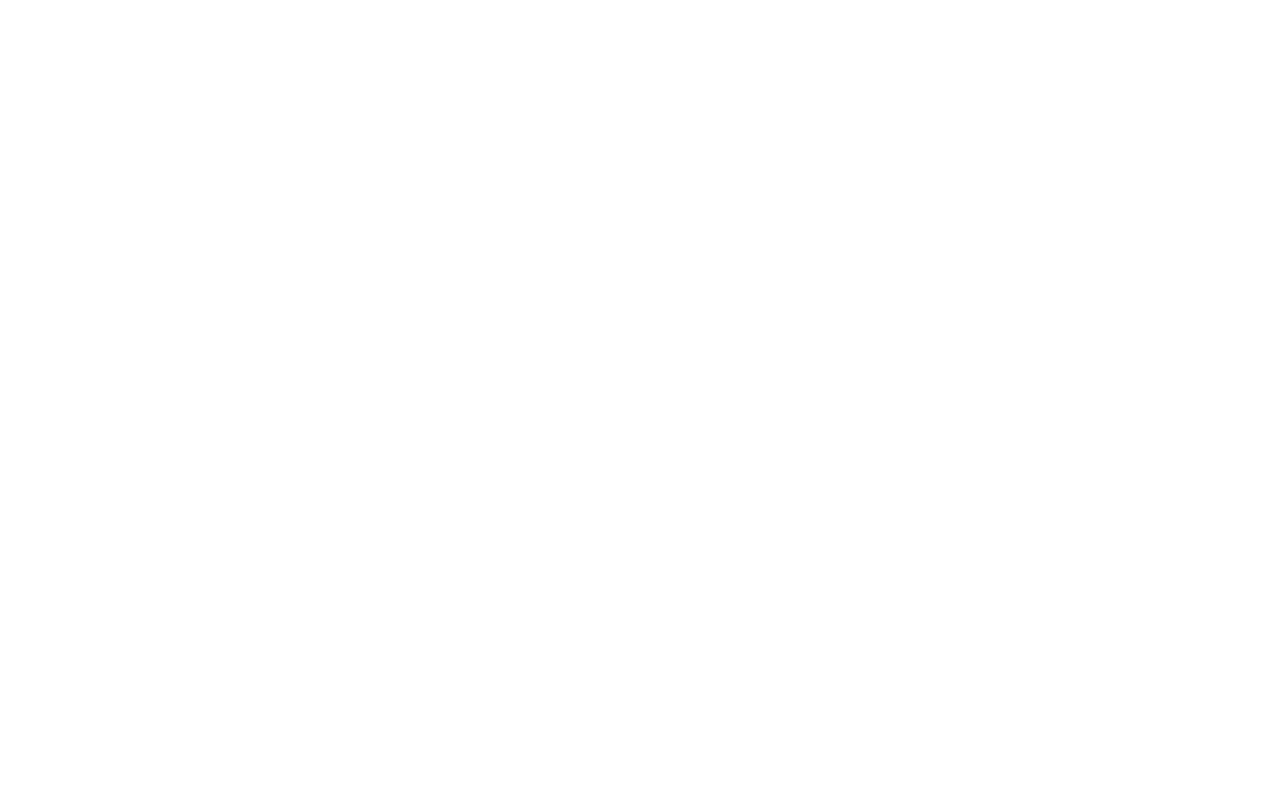
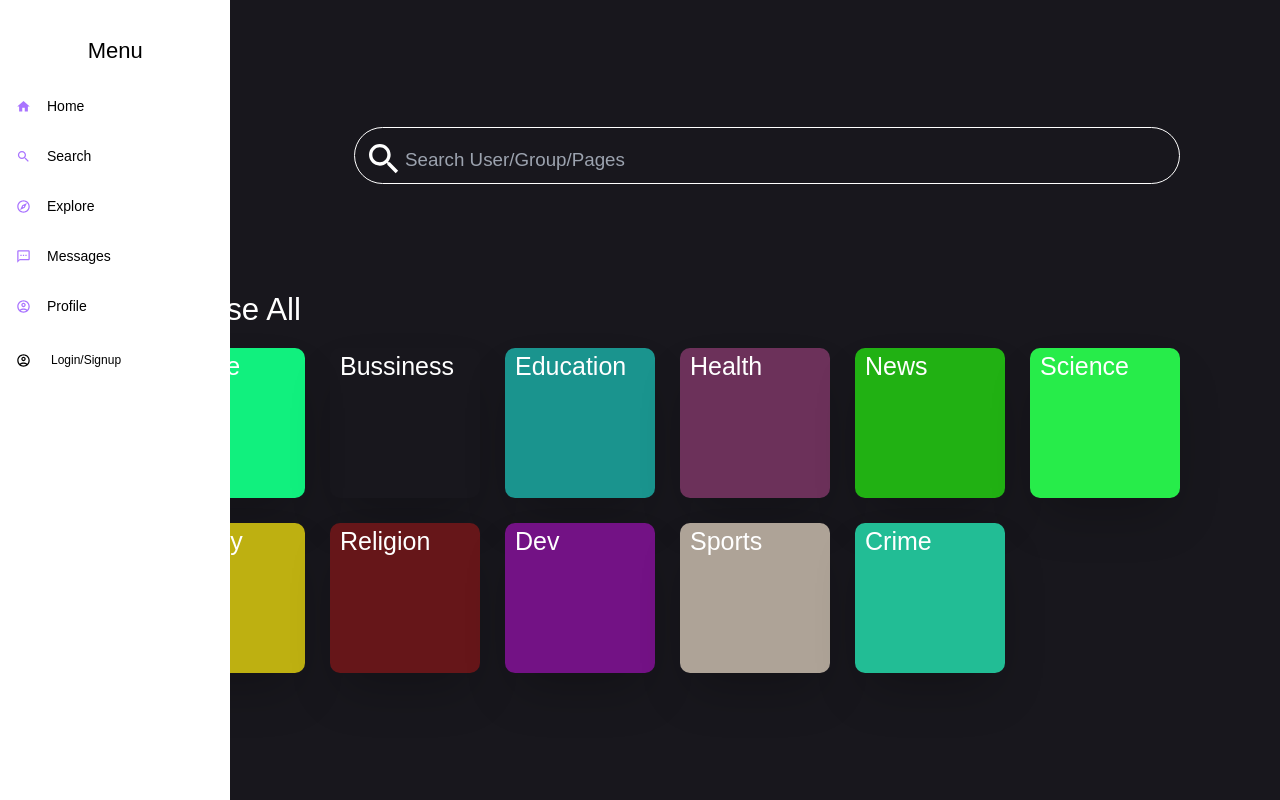
Before and after one commit to iot-lab-kiit/Minigram-Frontend, a Next.js app: page /search in a window 1280 px wide. Built offline with nearby package versions, Linux system fonts and the light colour scheme.

Commit message:
Search Page

```diff
--- /dev/null
+++ b/components/Search/Search.jsx
@@ -0,0 +1,48 @@
+import React, { Fragment } from 'react'
+import { Sidebar } from '../Sidebar'
+import classes from './Search.module.css'
+import SearchOutlinedIcon from '@mui/icons-material/SearchOutlined';
+
+const searchD = [
+    {id:'i1', title:'culture', bg:'#11f07e'},
+    {id:'i2', title:'Bussiness', bg:'#q6c456'},
+    {id:'i3', title:'Education', bg:'#1a948e'},
+    {id:'i4', title:'Health', bg:'#6c315a'},
+    {id:'i5', title:'News', bg:'#21b113'},
+    {id:'i6', title:'Science', bg:'#27ec4a'},
+    {id:'i7', title:'History', bg:'#beb011'},
+    {id:'i8', title:'Religion', bg:'#661619'},
+    {id:'i9', title:'Dev', bg:'#731285'},
+    {id:'i10', title:'Sports', bg:'#AEA397'},
+    {id:'i11', title:'Crime', bg:'#22BD95'},
+]
+
+
+const Search = () => {
+    return (
+
+          <Fragment>
+
+            <Sidebar/>
+              <div className={`container  mx-auto justify-center items-end flex flex-col space-y-32 ${classes.customsize}`}>
+                  <form className={` relative ${classes.form}`}>
+                      <input  type='text' placeholder='Search User/Group/Pages' className='py-2   placeholder:text-3xl'></input>
+                      <div className='absolute top-5 left-4'>
+                          <SearchOutlinedIcon style={{width:'4rem', height:'4rem', fill:'white'}}/>
+                      </div>
+                  </form>
+                  <section className='text-white flex flex-col space-y-6'>
+                      <h1>Browse All</h1>
+                      <div className={`grid grid-cols-6 gap-x-10 gap-y-10 pt-[6rem`}>
+                       { searchD.map(i => (<div className={` shadow-2xl ${classes.filterCard}`} style={{backgroundColor:i.bg}}>
+                           <span className={classes.cardHead}>{i.title}</span>
+
+                       </div>) )
+}                      </div>
+                  </section>
+                  </div>
+          </Fragment>
+    )
+  }
+
+  export default Search
--- /dev/null
+++ b/components/Search/Search.module.css
@@ -0,0 +1,49 @@
+.customsize{
+    height: 100vh;
+    font-size: 5rem;
+    background-color: rgb(24, 23, 29);
+    width: 100%;
+    padding-right: 10rem;
+}
+
+
+.form{
+    width: 70%;
+    height: 8rem;
+
+}
+
+
+.form input{
+    color: white;
+    font-size: 3rem;
+    width: 100%;
+    padding: 0.5rem 5rem;
+    border-radius: 30px;
+    outline: none;
+    background-color: transparent;
+    border: 1px solid white;
+
+}
+
+
+
+
+.filterCard{
+    width: 15rem;
+    border-radius: 10px;
+    height: 15rem;
+    margin: 0 auto;
+
+}
+
+
+.global{
+    max-width: 100vw
+
+}
+
+.cardHead{
+    font-size: 2.5rem;
+    padding-left: 1rem;
+}
--- a/package.json
+++ b/package.json
@@ -28,5 +28,10 @@
     "timeago": "^1.6.7",
     "timeago.js": "^4.0.2",
     "typescript": "5.0.2"
+  },
+  "devDependencies": {
+    "autoprefixer": "^10.4.14",
+    "postcss": "^8.4.23",
+    "tailwindcss": "^3.3.2"
   }
 }
--- a/pages/search.js
+++ b/pages/search.js
@@ -1,9 +1,9 @@
 import React from "react";
+import Search from "../components/Search/Search";
 
 const search = () => {
   return (
-    <div>
-    </div>
+    <Search/>
   )
 }
 
--- /dev/null
+++ b/postcss.config.js
@@ -0,0 +1,6 @@
+module.exports = {
+  plugins: {
+    tailwindcss: {},
+    autoprefixer: {},
+  },
+}
--- a/styles/globals.css
+++ b/styles/globals.css
@@ -1,4 +1,8 @@
-  @import url('https://fonts.googleapis.com/css2?family=Poppins:wght@200;400&display=swap');
+@tailwind base;
+@tailwind components;
+@tailwind utilities;
+
+@import url('https://fonts.googleapis.com/css2?family=Poppins:wght@200;400&display=swap');
 *{
     box-sizing: border-box;
     padding: 0;
--- /dev/null
+++ b/tailwind.config.js
@@ -0,0 +1,15 @@
+/** @type {import('tailwindcss').Config} */
+module.exports = {
+  content: [
+    "./app/**/*.{js,ts,jsx,tsx,mdx}",
+    "./pages/**/*.{js,ts,jsx,tsx,mdx}",
+    "./components/**/*.{js,ts,jsx,tsx,mdx}",
+
+    // Or if using `src` directory:
+    "./src/**/*.{js,ts,jsx,tsx,mdx}",
+  ],
+  theme: {
+    extend: {},
+  },
+  plugins: [],
+}
```
Also changed, not shown: 1 other file (tests, documents, lock files or other folders).
